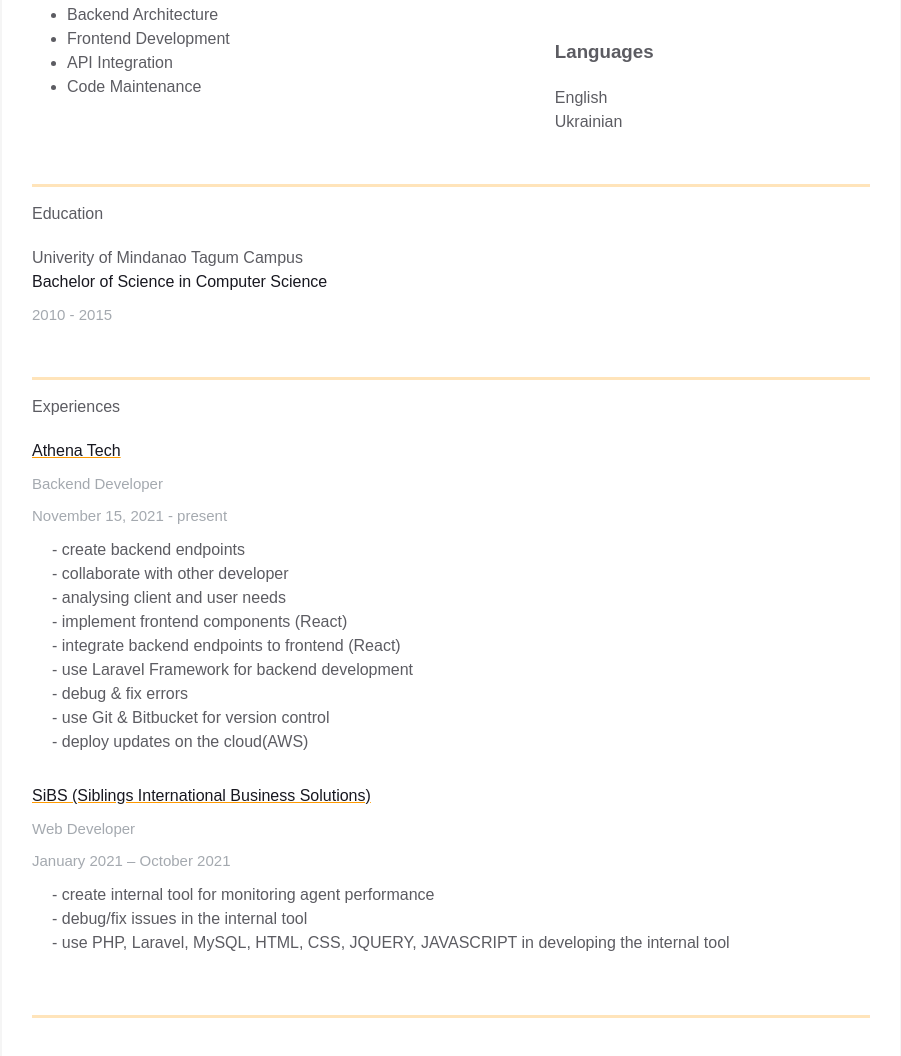
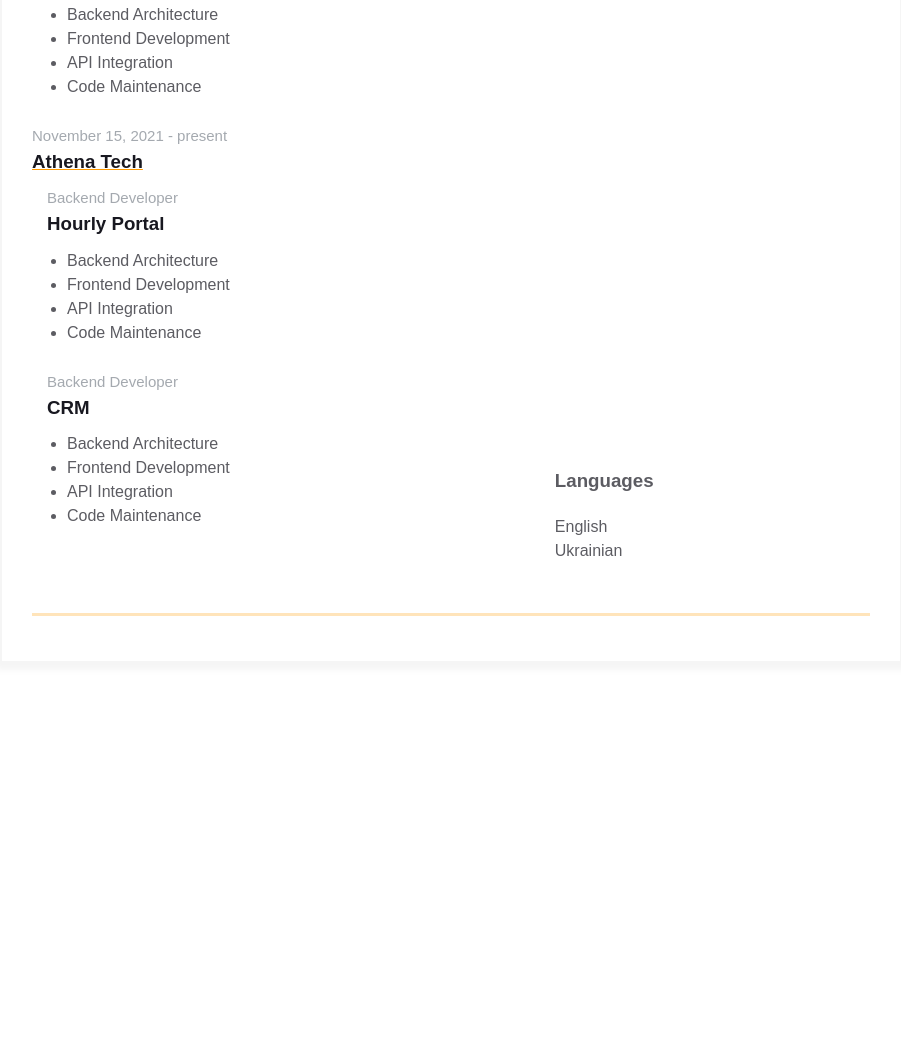
Before and after one commit to EarlDenamarca/homepage, a plain HTML site: page index.html in a window 1280 px wide. Shown: the part 730-1786 px from the top of the page, without its empty margins (189-1090 px from the left). After the commit the page ends 1442 px from the top, so only its background shows below. Drawn offline with Linux system fonts and the light colour scheme.

Commit message:
add more experiences

```diff
--- a/index.html
+++ b/index.html
@@ -107,10 +107,39 @@
                                     <span class="experiences__company-project-role">Full-Stack Developer</span>
                                     <h3 class="experiences__company-project-name">Binary Studio Website</h3>
                                     <ul class="experiences__company-project-responsibilities">
-                                    <li>Backend Architecture</li>
-                                    <li>Frontend Development</li>
-                                    <li>API Integration</li>
-                                    <li>Code Maintenance</li>
+                                        <li>Backend Architecture</li>
+                                        <li>Frontend Development</li>
+                                        <li>API Integration</li>
+                                        <li>Code Maintenance</li>
+                                    </ul>
+                                </div>
+                            </div>
+
+                            <div class="experiences__company">
+                                <div class="experiences__company-header">
+                                    <span class="experiences__company-header-durability">November 15, 2021 - present</span>
+                                    <h3 class="experiences__company-header-name">Athena Tech</h3>
+                                </div>
+
+                                <div class="experiences__company-project">
+                                    <span class="experiences__company-project-role">Backend Developer</span>
+                                    <h3 class="experiences__company-project-name">Hourly Portal</h3>
+                                    <ul class="experiences__company-project-responsibilities">
+                                        <li>Backend Architecture</li>
+                                        <li>Frontend Development</li>
+                                        <li>API Integration</li>
+                                        <li>Code Maintenance</li>
+                                    </ul>
+                                </div>
+
+                                <div class="experiences__company-project">
+                                    <span class="experiences__company-project-role">Backend Developer</span>
+                                    <h3 class="experiences__company-project-name">CRM</h3>
+                                    <ul class="experiences__company-project-responsibilities">
+                                        <li>Backend Architecture</li>
+                                        <li>Frontend Development</li>
+                                        <li>API Integration</li>
+                                        <li>Code Maintenance</li>
                                     </ul>
                                 </div>
                             </div>
@@ -136,71 +165,7 @@
                         </div>
                       </div>
                     </div>
-                  </div>
-
-                <div class="container">
-                    <div class="resume__block">
-                        <div class="additional-info">
-                            <div class="additional-info__education">
-                                <div class="additional-info__education-header">
-                                    Education
-                                </div>
-                                <div class="additional-info__education-university-name">
-                                    Univerity of Mindanao Tagum Campus
-                                </div>
-                                <div class="additional-info__education-university-speciality">
-                                    Bachelor of Science in Computer Science
-                                </div>
-                                <div class="additional-info__education-university-durability">
-                                    2010 - 2015
-                                </div>
-                            </div>
-                        </div>
-                    </div>
                 </div>
-
-                <div class="container">
-                    <div class="resume__block">
-                        <div class="experiences__header">
-                            Experiences
-                        </div>
-                        <div class="experiences">
-                            <div class="experiences__company-header-name">
-                                Athena Tech
-                            </div>
-                            <div class="experiences__company-project-role">
-                                Backend Developer
-                            </div>
-                            <div class="experiences__company-header-durability">
-                                November 15, 2021 - present
-                            </div>
-                            <div class="experiences__company-project-responsibilities"> - create backend endpoints</div>
-                            <div class="experiences__company-project-responsibilities"> - collaborate with other developer</div>
-                            <div class="experiences__company-project-responsibilities"> - analysing client and user needs</div>
-                            <div class="experiences__company-project-responsibilities"> - implement frontend components (React)</div>
-                            <div class="experiences__company-project-responsibilities"> - integrate backend endpoints to frontend (React)</div>
-                            <div class="experiences__company-project-responsibilities"> - use Laravel Framework for backend development</div>
-                            <div class="experiences__company-project-responsibilities"> - debug & fix errors</div>
-                            <div class="experiences__company-project-responsibilities"> - use Git & Bitbucket for version control</div>
-                            <div class="experiences__company-project-responsibilities"> - deploy updates on the cloud(AWS)</div>
-                        </div>
-                        <div class="experiences">
-                            <div class="experiences__company-header-name">
-                                SiBS (Siblings International Business Solutions)
-                            </div>
-                            <div class="experiences__company-project-role">
-                                Web Developer
-                            </div>
-                            <div class="experiences__company-header-durability">
-                                January 2021 – October 2021
-                            </div>
-                            <div class="experiences__company-project-responsibilities"> - create internal tool for monitoring agent performance</div>
-                            <div class="experiences__company-project-responsibilities"> - debug/fix issues in the internal tool</div>
-                            <div class="experiences__company-project-responsibilities"> - use PHP, Laravel, MySQL, HTML, CSS, JQUERY, JAVASCRIPT in developing the internal tool</div>
-                        </div>
-                    </div>
-                </div>
-
             </div>
         </main>
     </body>
```
